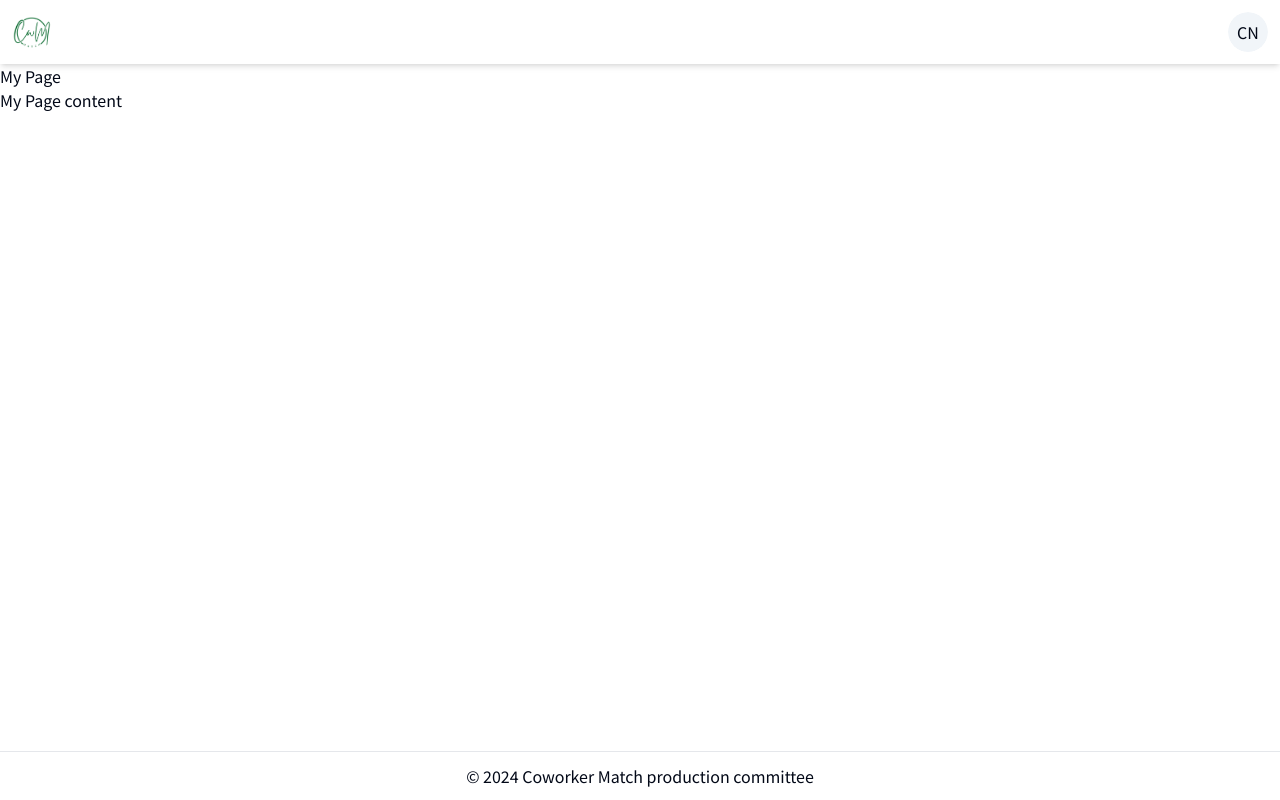
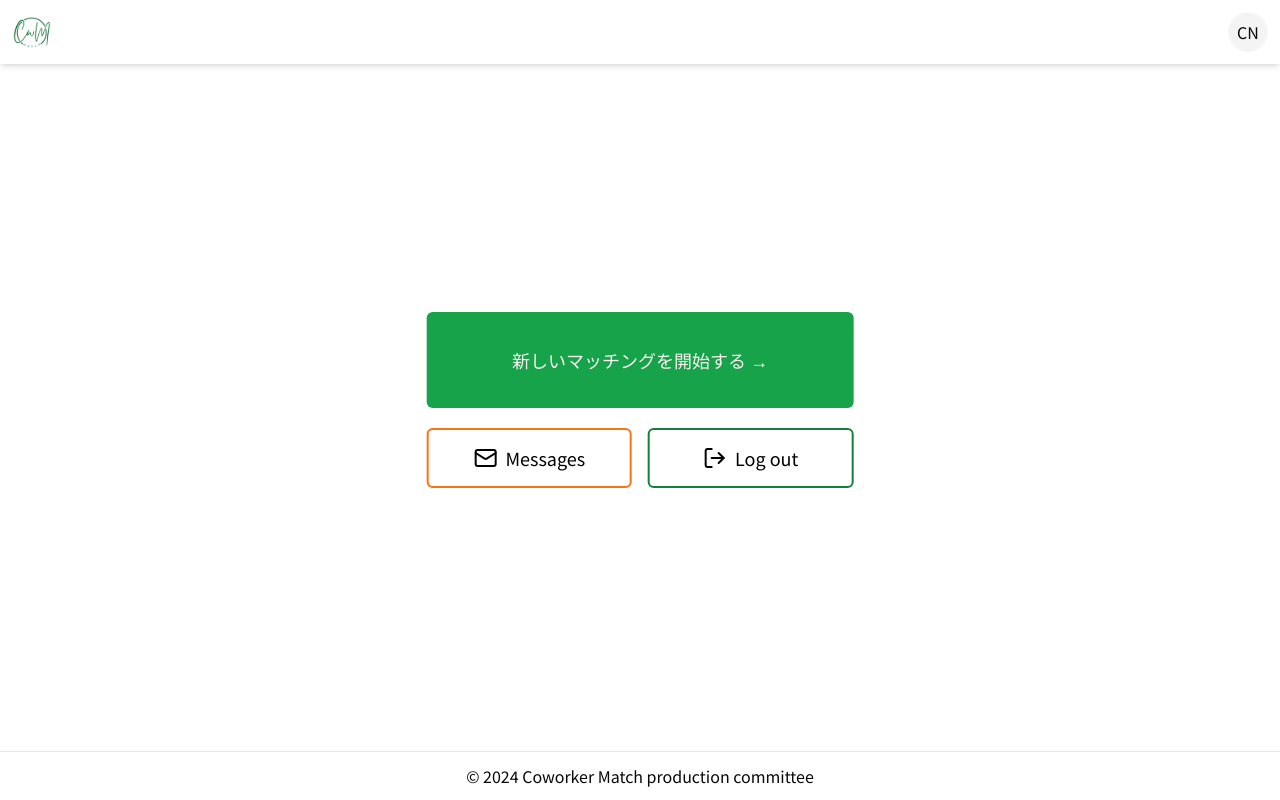
Before and after one commit to toshiki-git/coworker-match-web, a Next.js app: page /mypage in a window 1280 px wide. Built offline with nearby package versions, Linux system fonts and the light colour scheme; no server answers.

Commit message:
feat: create Mypage layout

```diff
--- a/src/pages/api/auth/[...nextauth].ts
+++ b/src/pages/api/auth/[...nextauth].ts
@@ -51,7 +51,7 @@ export default NextAuth({
       return session;
     },
     async redirect({ baseUrl }) {
-      return baseUrl + '/questions';
+      return baseUrl + '/mypage';
     },
   },
   jwt: {
--- a/src/routes/Mypage/Mypage.tsx
+++ b/src/routes/Mypage/Mypage.tsx
@@ -1,10 +1,35 @@
 import { Layout } from '@/layouts';
+import { LogOut, Mail } from 'lucide-react';
+import { Button } from '@/components/ui/button';
+import { signOut } from 'next-auth/react';
+import Link from 'next/link';
 
 export function MyPage() {
   return (
     <Layout>
-      <h1>My Page</h1>
-      <p>My Page content</p>
+      <div className="w-1/3 flex flex-col gap-5 absolute top-1/2 left-1/2 transform -translate-x-1/2 -translate-y-1/2">
+        <Button asChild className=" h-24 px-10 py-7 text-lg w-full">
+          <Link href="/questions"> 新しいマッチングを開始する →</Link>
+        </Button>
+        <div className="space-x-4 w-full flex">
+          <Button
+            asChild
+            className="flex-1 px-8 py-7 text-lg bg-white border-2 border-orange-500 text-black hover:bg-orange-100"
+          >
+            <Link href="/####">
+              <Mail className="mr-2 h-6 w-6" />
+              Messages
+            </Link>
+          </Button>
+          <Button
+            onClick={() => signOut()}
+            className="flex-1 px-8 py-7 text-lg bg-white border-2 border-green-700 text-black hover:bg-green-100"
+          >
+            <LogOut className="mr-2 h-6 w-6" />
+            Log out
+          </Button>
+        </div>
+      </div>
     </Layout>
   );
 }
--- a/src/styles/globals.css
+++ b/src/styles/globals.css
@@ -5,64 +5,47 @@
 @layer base {
   :root {
     --background: 0 0% 100%;
-      --foreground: 222.2 84% 4.9%;
-
+    --foreground: 240 10% 3.9%;
     --card: 0 0% 100%;
-      --card-foreground: 222.2 84% 4.9%;
-
+    --card-foreground: 240 10% 3.9%;
     --popover: 0 0% 100%;
-      --popover-foreground: 222.2 84% 4.9%;
-
-      --primary: 222.2 47.4% 11.2%;
-      --primary-foreground: 210 40% 98%;
-
-      --secondary: 210 40% 96.1%;
-      --secondary-foreground: 222.2 47.4% 11.2%;
-
-      --muted: 210 40% 96.1%;
-      --muted-foreground: 215.4 16.3% 46.9%;
-
-      --accent: 210 40% 96.1%;
-      --accent-foreground: 222.2 47.4% 11.2%;
-
+    --popover-foreground: 240 10% 3.9%;
+    --primary: 142.1 76.2% 36.3%;
+    --primary-foreground: 355.7 100% 97.3%;
+    --secondary: 240 4.8% 95.9%;
+    --secondary-foreground: 240 5.9% 10%;
+    --muted: 240 4.8% 95.9%;
+    --muted-foreground: 240 3.8% 46.1%;
+    --accent: 240 4.8% 95.9%;
+    --accent-foreground: 240 5.9% 10%;
     --destructive: 0 84.2% 60.2%;
-      --destructive-foreground: 210 40% 98%;
-
-      --border: 214.3 31.8% 91.4%;
-      --input: 214.3 31.8% 91.4%;
-      --ring: 222.2 84% 4.9%;
-
+    --destructive-foreground: 0 0% 98%;
+    --border: 240 5.9% 90%;
+    --input: 240 5.9% 90%;
+    --ring: 142.1 76.2% 36.3%;
     --radius: 0.5rem;
   }
 
   .dark {
-      --background: 222.2 84% 4.9%;
-      --foreground: 210 40% 98%;
-
-      --card: 222.2 84% 4.9%;
-      --card-foreground: 210 40% 98%;
-
-      --popover: 222.2 84% 4.9%;
-      --popover-foreground: 210 40% 98%;
-
-      --primary: 210 40% 98%;
-      --primary-foreground: 222.2 47.4% 11.2%;
-
-      --secondary: 217.2 32.6% 17.5%;
-      --secondary-foreground: 210 40% 98%;
-
-      --muted: 217.2 32.6% 17.5%;
-      --muted-foreground: 215 20.2% 65.1%;
-
-      --accent: 217.2 32.6% 17.5%;
-      --accent-foreground: 210 40% 98%;
-
+    --background: 20 14.3% 4.1%;
+    --foreground: 0 0% 95%;
+    --card: 24 9.8% 10%;
+    --card-foreground: 0 0% 95%;
+    --popover: 0 0% 9%;
+    --popover-foreground: 0 0% 95%;
+    --primary: 142.1 70.6% 45.3%;
+    --primary-foreground: 144.9 80.4% 10%;
+    --secondary: 240 3.7% 15.9%;
+    --secondary-foreground: 0 0% 98%;
+    --muted: 0 0% 15%;
+    --muted-foreground: 240 5% 64.9%;
+    --accent: 12 6.5% 15.1%;
+    --accent-foreground: 0 0% 98%;
     --destructive: 0 62.8% 30.6%;
-      --destructive-foreground: 210 40% 98%;
-
-      --border: 217.2 32.6% 17.5%;
-      --input: 217.2 32.6% 17.5%;
-      --ring: 212.7 26.8% 83.9%;
+    --destructive-foreground: 0 85.7% 97.3%;
+    --border: 240 3.7% 15.9%;
+    --input: 240 3.7% 15.9%;
+    --ring: 142.4 71.8% 29.2%;
   }
 }
 
```
Lines whose indentation alone changed are shown as unchanged.
